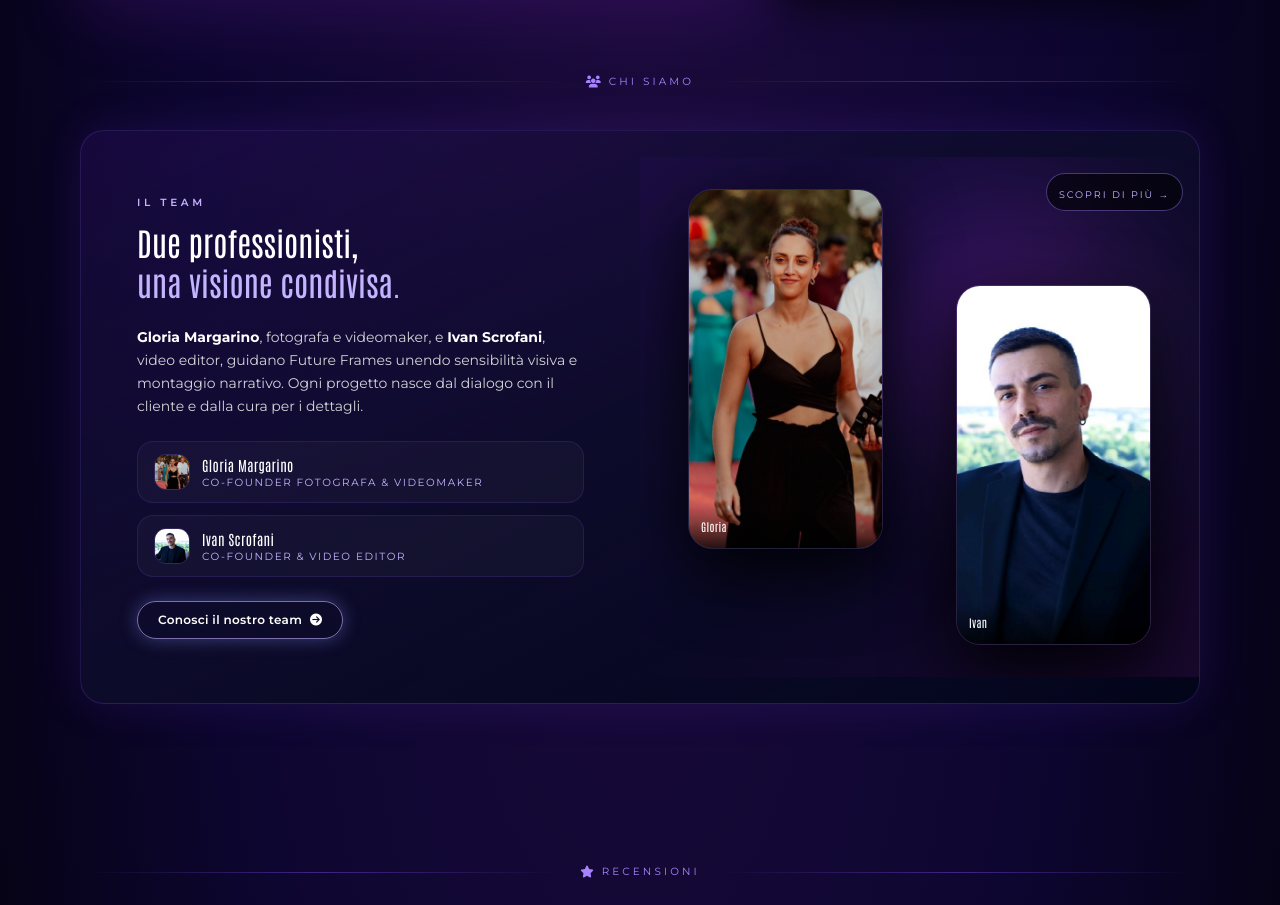
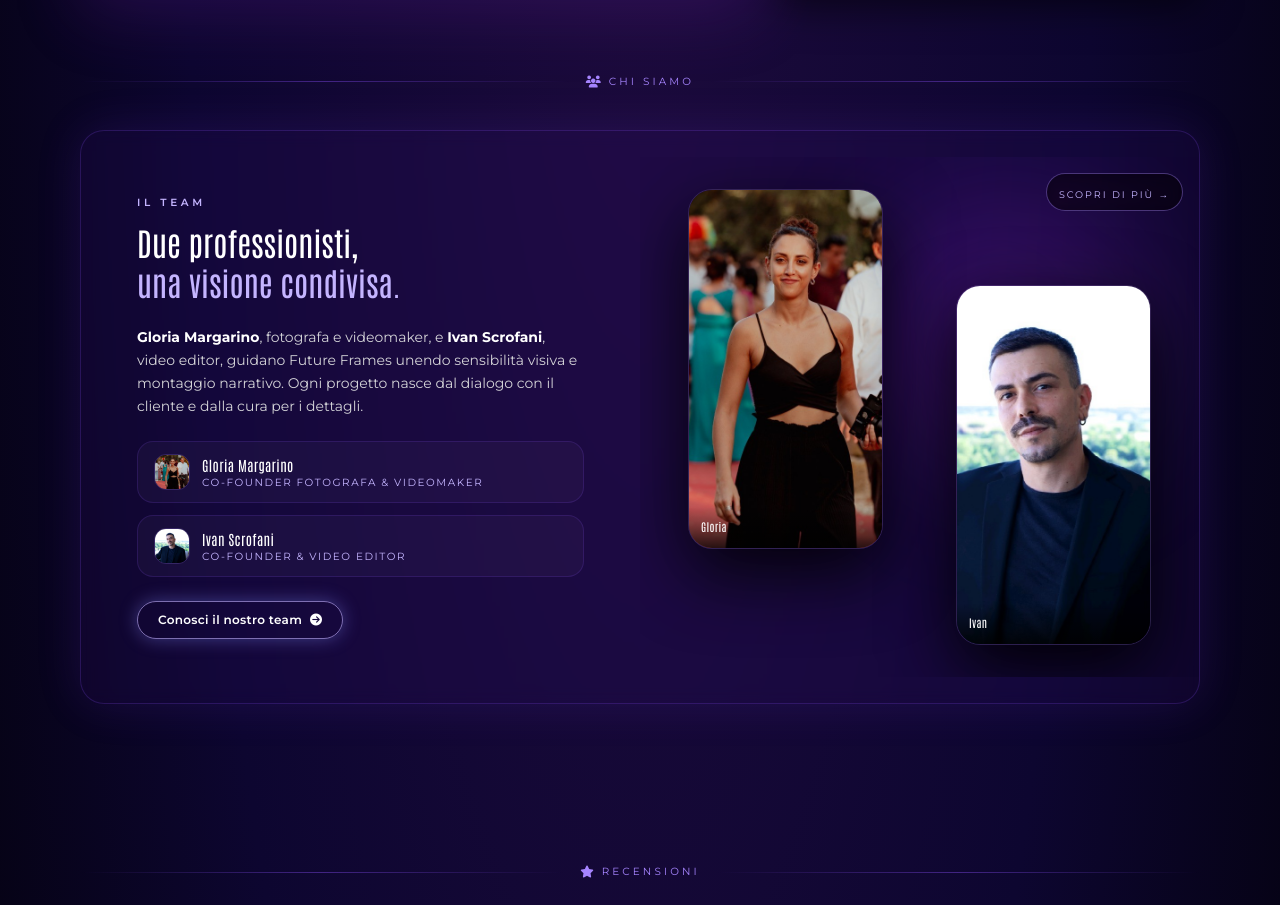
Before and after one commit to alelodato/future-frames-next, a Next.js app: page / in a window 1280 px wide. Shown: the part 3740-4645 px from the top of the page. Built offline with nearby package versions, Linux system fonts and the light colour scheme; no server answers.

Commit message:
sistemato sfondo card team della homepage

```diff
--- a/src/components/Intro.jsx
+++ b/src/components/Intro.jsx
@@ -500,7 +500,7 @@ export default function Intro() {
               aria-label="Team Future Frames"
               data-aos="fade-up"
             >
-              {/* Separatore coerente con le altre sezioni */}
+              {/* Separatore */}
               <div className="flex items-center gap-4 mb-10">
                 <div className="h-px flex-1 bg-gradient-to-r from-transparent via-violet-500/40 to-transparent" />
                 <div className="flex items-center gap-2">
@@ -512,7 +512,7 @@ export default function Intro() {
                 <div className="h-px flex-1 bg-gradient-to-r from-transparent via-violet-500/40 to-transparent" />
               </div>
 
-              <div className="overflow-hidden rounded-3xl border border-violet-500/20 bg-gradient-to-br from-violet-900/20 via-[#0d0b2a] to-slate-950/80 shadow-[0_0_45px_rgba(124,58,237,0.15)]">
+              <div className="overflow-hidden rounded-3xl border border-violet-500/20 bg-violet-900/10 backdrop-blur-sm shadow-[0_0_45px_rgba(124,58,237,0.15)]">
                 <div className="grid items-center gap-0 md:grid-cols-2">
 
                   {/* COLONNA SINISTRA — TESTO */}
@@ -571,27 +571,23 @@ export default function Intro() {
                     aria-label="Vai alla pagina About"
                     className="relative flex h-[420px] md:h-[520px] items-end justify-end overflow-hidden"
                   >
-                    {/* Sfondo gradient lato destro */}
-                    <div className="absolute inset-0 bg-gradient-to-br from-violet-900/10 via-transparent to-fuchsia-900/20" />
+                    {/* Glow */}
+                    <div className="pointer-events-none absolute top-10 right-10 h-72 w-72 rounded-full bg-gradient-to-br from-violet-600/30 via-fuchsia-500/15 to-sky-500/10 blur-3xl" />
 
-                    {/* Glow */}
-                    <div className="pointer-events-none absolute top-10 right-10 h-72 w-72 rounded-full bg-gradient-to-br from-violet-600/40 via-fuchsia-500/20 to-sky-500/15 blur-3xl" />
-
-                    {/* Gloria (dietro, sinistra) */}
-                    <div className="absolute top-8 left-8 md:left-12 z-10 w-[170px] md:w-[195px] h-[300px] md:h-[360px] rounded-3xl overflow-hidden border border-white/10 shadow-[0_25px_70px_rgba(0,0,0,0.85)] group-hover:scale-[1.02] transition duration-500">
+                    {/* Gloria */}
+                    <div className="absolute top-8 left-8 md:left-12 z-10 w-[170px] md:w-[195px] h-[300px] md:h-[360px] rounded-3xl overflow-hidden border border-white/10 shadow-[0_25px_70px_rgba(0,0,0,0.85)] transition duration-500 hover:scale-[1.02]">
                       <img
                         src="/images/gloria2.jpeg"
                         alt="Gloria Margarino"
                         className="w-full h-full object-cover transition duration-700 hover:scale-[1.04]"
                         loading="lazy"
                       />
-                      {/* Label in basso */}
                       <div className="absolute bottom-0 inset-x-0 bg-gradient-to-t from-black/80 to-transparent px-3 py-3">
                         <p className="font-antonio text-[0.7rem] tracking-wide text-white">Gloria</p>
                       </div>
                     </div>
 
-                    {/* Ivan (davanti, destra) */}
+                    {/* Ivan */}
                     <div className="absolute bottom-8 right-8 md:right-12 z-20 w-[170px] md:w-[195px] h-[300px] md:h-[360px] rounded-3xl overflow-hidden border border-white/10 shadow-[0_25px_70px_rgba(0,0,0,0.92)] transition duration-700 hover:scale-[1.04]">
                       <img
                         src="/images/ivan.jpeg"
@@ -604,7 +600,7 @@ export default function Intro() {
                       </div>
                     </div>
 
-                    {/* Badge hover CTA */}
+                    {/* Badge */}
                     <div className="absolute top-4 right-4 z-30 rounded-full border border-violet-400/40 bg-black/60 px-3 py-1.5 backdrop-blur-sm">
                       <span className="font-montserrat text-[0.6rem] uppercase tracking-[0.2em] text-violet-300">
                         Scopri di più →
```
